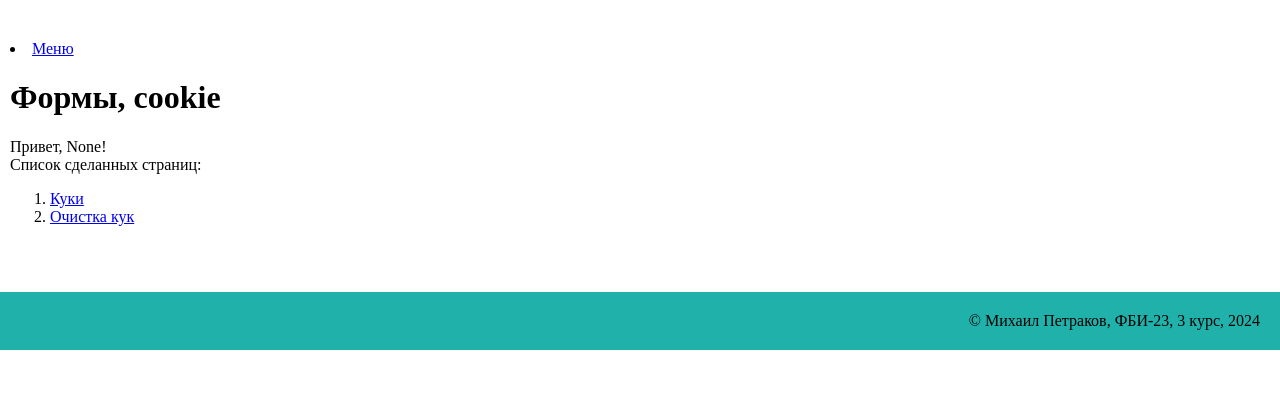
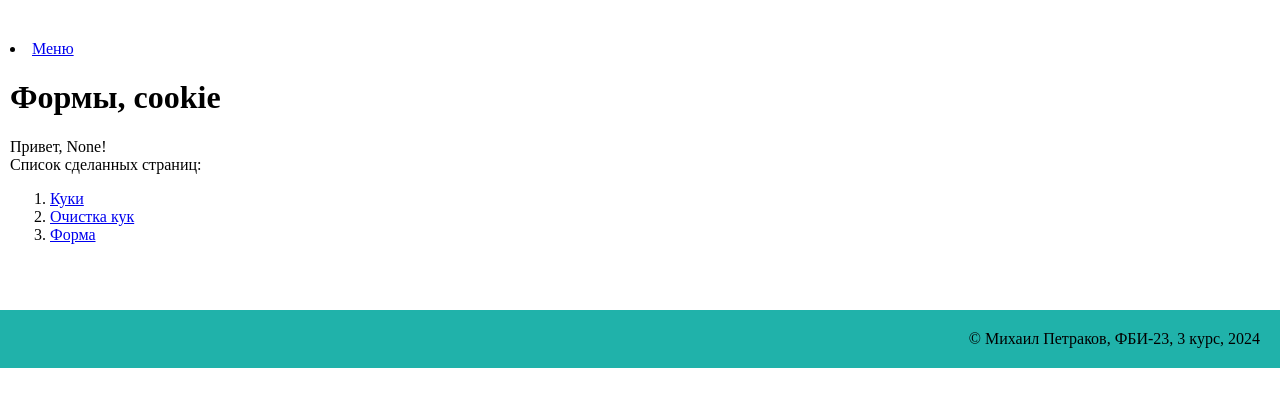
Before and after one commit to mikhailpetrakov/web-prog-labs-2, a Flask app: page /lab3/ in a window 1280 px wide. Shown: the part 58-465 px from the top of the page. Run offline with Flask 3, Linux system fonts and the light colour scheme.

Commit message:
Добавление ссылки на lab3/form1

```diff
--- a/templates/lab3/lab3.html
+++ b/templates/lab3/lab3.html
@@ -13,5 +13,8 @@
         <li>
             <a href="/lab3/del_cookie">Очистка кук</a>
         </li>
+        <li>
+            <a href="/lab3/form1">Форма</a>
+        </li>
     </ol>
 {% endblock %}
```
